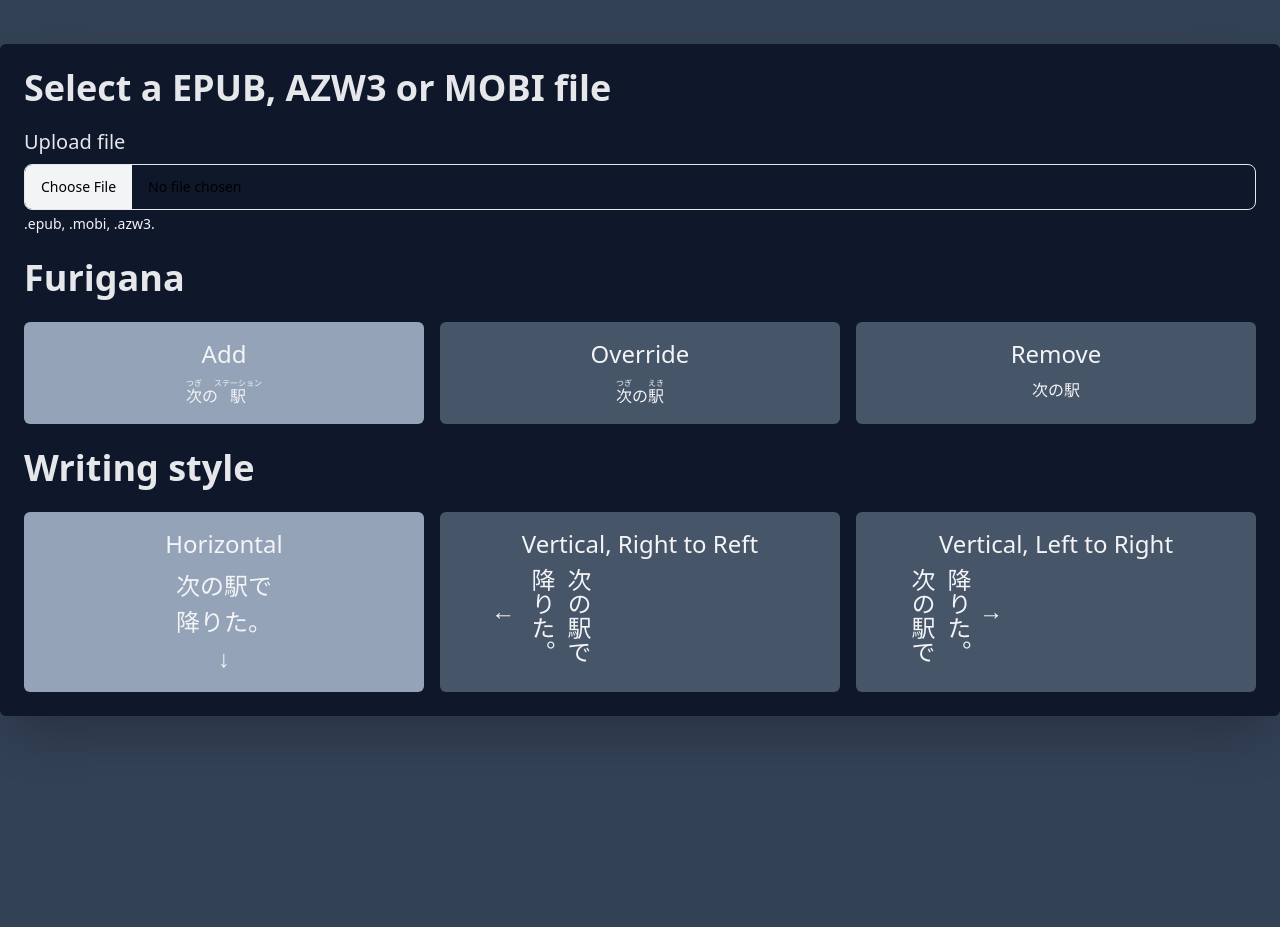
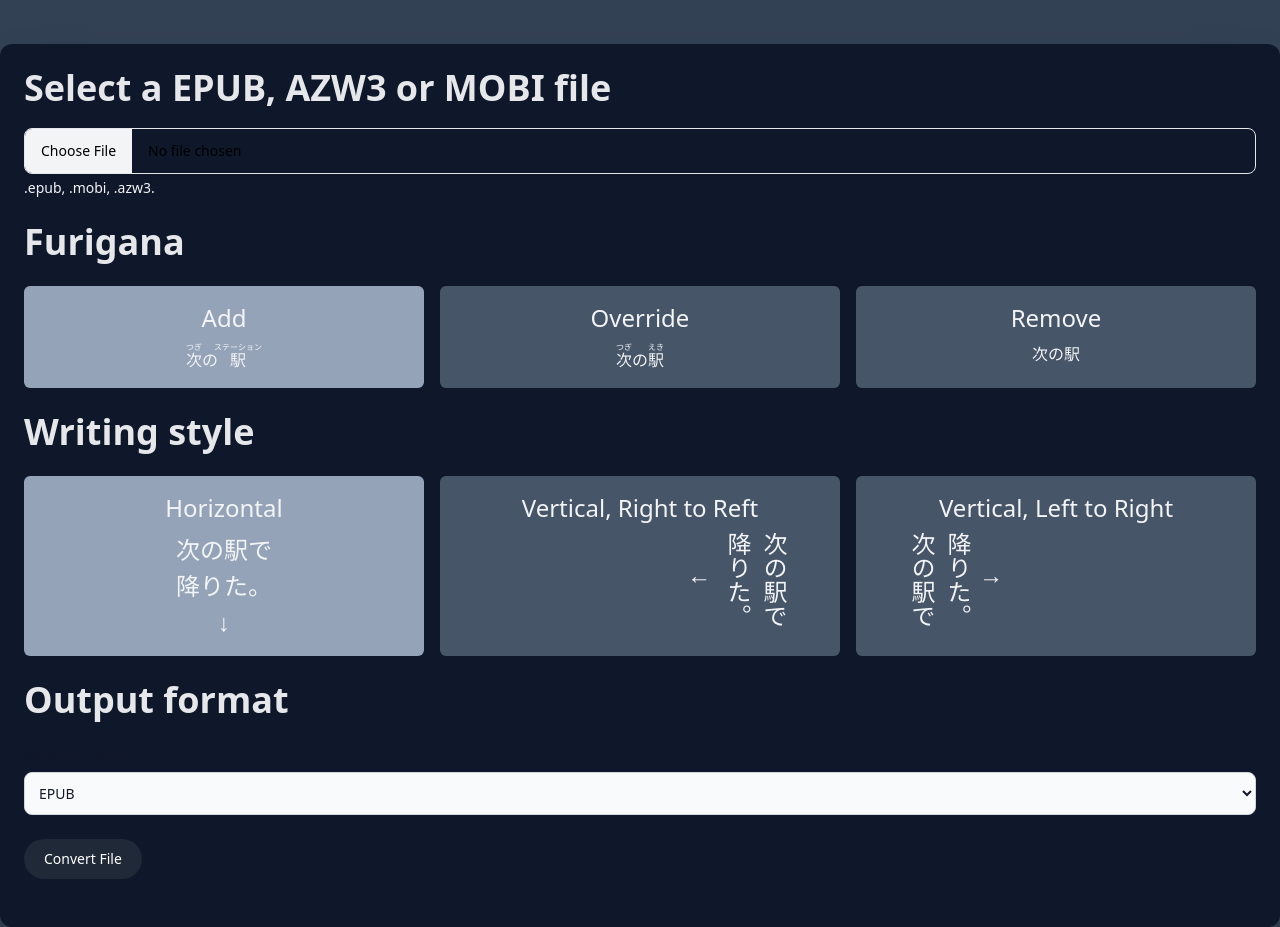
Before and after one commit to paulandreii/add-furigana-front, a React (Vite) app: page / in a window 1280 px wide. Before the commit the page ends 800 px from the top, so only its background shows below. Built offline with nearby package versions, Linux system fonts and the light colour scheme.

Commit message:
Add output format
Add output format and refactor code.

```diff
--- /dev/null
+++ b/src/components/UI/CustomSelect/CustomSelect.tsx
@@ -0,0 +1,35 @@
+/* eslint-disable @typescript-eslint/no-explicit-any */
+import { ChangeEvent, FC } from 'react';
+import { SelectOption } from '../../../store/model/selectOption';
+
+const CustomSelect: FC<{
+  setValue: (selectedValue: any) => void;
+  optionList: SelectOption[];
+  defaultValue: any;
+}> = (props) => {
+  const onChangeHandler = (event: ChangeEvent<HTMLSelectElement>) => {
+    props.setValue(event.target.value);
+  };
+
+  return (
+    <>
+      <label
+        htmlFor="countries"
+        className="block mb-2 text-sm font-medium text-gray-900 dark:text-white"
+      >
+        Select an option
+      </label>
+      <select
+        id="countries"
+        onChange={onChangeHandler}
+        className="bg-gray-50 border border-gray-300 text-gray-900 text-sm rounded-lg focus:ring-blue-500 focus:border-blue-500 block w-full p-2.5 dark:bg-gray-700 dark:border-gray-600 dark:placeholder-gray-400 dark:text-white dark:focus:ring-blue-500 dark:focus:border-blue-500"
+      >
+        {props.optionList.map((option) => {
+          return <option value={option.key}>{option.value}</option>;
+        })}
+      </select>
+    </>
+  );
+};
+
+export default CustomSelect;
--- a/src/components/UI/FileUpload/FileUpload.tsx
+++ b/src/components/UI/FileUpload/FileUpload.tsx
@@ -1,24 +1,39 @@
-import React from 'react';
+import { ChangeEvent, FC } from 'react';
 
-const FileUpload: React.FC = () => {
+const FileUpload: FC<{ setFile: (file: File) => void; showError: boolean }> = (
+  props
+) => {
+  const onChangeHandler = (event: ChangeEvent<HTMLInputElement>) => {
+    const file = event.target.files?.[0];
+
+    if (!file) return;
+
+    const acceptedExtensions = ['.mobi', '.azw3', '.epub'];
+    const fileExtension = file.name
+      .substring(file.name.lastIndexOf('.'))
+      .toLowerCase();
+
+    if (!acceptedExtensions.includes(fileExtension)) return;
+    props.setFile(file);
+  };
+
   return (
     <>
       <div className="mt-5 mb-5">
-        <label
-          className="block mb-2 text-xl font-medium text-gray-200"
-          htmlFor="file_input"
-        >
-          Upload file
-        </label>
         <input
           type="file"
-          name="file-input-medium"
-          id="file-input-medium"
+          name="ebook-file"
+          id="ebook-file"
+          accept=".mobi,.azw3,.epub"
+          onChange={onChangeHandler}
           className="block w-full border border-gray-200 shadow-sm rounded-lg text-sm focus:z-10 focus:border-blue-500 focus:ring-blue-500 disabled:opacity-50 disabled:pointer-events-none dark:bg-slate-900 dark:border-gray-700 dark:text-gray-100 dark:focus:outline-none dark:focus:ring-1 dark:focus:ring-gray-600file:bg-gray-50 file:border-0 file:bg-gray-100 file:me-4 file:py-3 file:px-4 dark:file:bg-gray-700 dark:file:text-gray-100 file:cursor-pointer file:transition ease-in-out duration-300 hover:file:bg-gray-600"
         />
         <p className="mt-1 text-sm text-gray-100" id="file_input_help">
           .epub, .mobi, .azw3.
         </p>
+        {props.showError && (
+          <p className="mt-2 text-red-600">You must upload a file!</p>
+        )}
       </div>
     </>
   );
--- a/src/components/furiganalyser/Furiganalyser.tsx
+++ b/src/components/furiganalyser/Furiganalyser.tsx
@@ -1,112 +1,45 @@
-import React, { useContext } from 'react';
+import React, { useContext, useState } from 'react';
 import FileUpload from '../UI/FileUpload/FileUpload';
 import TypeSelector from './furiganaTypeSelector/TypeSelector';
 import { FuriganalyserContext } from '../../store/furiganalyser.context';
 import { TypeSelectorContent } from '../../store/model/typeSelectorContent';
 
 import classes from './Furiganalyser.module.css';
+import CustomSelect from '../UI/CustomSelect/CustomSelect';
+import {
+  getFuriganaSelectorOptions,
+  getOutputFormatOptions,
+  getWritingStyleOptions,
+} from '../../store/helpers/furiganaContextHelper';
 
 const Furiganalyser: React.FC = () => {
+  const [showError, setShowError] = useState(false);
+
   const furiganalyserContext = useContext(FuriganalyserContext);
-  const furiganaSelectorContent: TypeSelectorContent[] = [
-    {
-      tile: 'Add',
-      containerValue: 'Add',
-      updateFn: furiganalyserContext.setFuriganaStyle,
-      typeOfStyle: furiganalyserContext.furiganaStyle,
-      innerContent: (
-        <>
-          <ruby>
-            次<rt>つぎ</rt>
-          </ruby>
-          の
-          <ruby>
-            駅<rt>ステーション</rt>
-          </ruby>
-        </>
-      ),
-    },
-    {
-      tile: 'Override',
-      containerValue: 'Override',
-      updateFn: furiganalyserContext.setFuriganaStyle,
-      typeOfStyle: furiganalyserContext.furiganaStyle,
-      innerContent: (
-        <>
-          <ruby>
-            次<rt>つぎ</rt>
-          </ruby>
-          の
-          <ruby>
-            駅<rt>えき</rt>
-          </ruby>
-        </>
-      ),
-    },
-    {
-      tile: 'Remove',
-      containerValue: 'Remove',
-      updateFn: furiganalyserContext.setFuriganaStyle,
-      typeOfStyle: furiganalyserContext.furiganaStyle,
-      innerContent: <>次の駅</>,
-    },
-  ];
+  const furiganaSelectorContent: TypeSelectorContent[] =
+    getFuriganaSelectorOptions(furiganalyserContext);
 
-  const writingSelectorContent: TypeSelectorContent[] = [
-    {
-      tile: 'Horizontal',
-      containerValue: 'Horizontal',
-      updateFn: furiganalyserContext.setWritingStyle,
-      typeOfStyle: furiganalyserContext.writingStyle,
-      innerContent: (
-        <>
-          <div className={classes.horizontal}>
-            <p>次の駅で</p>
-            <p>降りた。</p>
-            <p>↓</p>
-          </div>
-        </>
-      ),
-    },
-    {
-      tile: 'Vertical, Right to Reft',
-      containerValue: 'VerticalRL',
-      updateFn: furiganalyserContext.setWritingStyle,
-      typeOfStyle: furiganalyserContext.writingStyle,
-      innerContent: (
-        <>
-          <div className={classes.verticalRL}>
-            <p>次の駅で</p>
-            <p>降りた。</p>
-            <p>↓</p>
-          </div>
-        </>
-      ),
-    },
-    {
-      tile: 'Vertical, Left to Right',
-      containerValue: 'VerticalLR',
-      updateFn: furiganalyserContext.setWritingStyle,
-      typeOfStyle: furiganalyserContext.writingStyle,
-      innerContent: (
-        <>
-          <div className={classes.verticalLR}>
-            <p>次の駅で</p>
-            <p>降りた。</p>
-            <p>↑</p>
-          </div>
-        </>
-      ),
-    },
-  ];
+  const writingSelectorContent: TypeSelectorContent[] = getWritingStyleOptions(
+    furiganalyserContext,
+    classes
+  );
+
+  const options = getOutputFormatOptions();
+
+  const convertFileHandler = () => {
+    if (!furiganalyserContext.ebook) setShowError(true);
+  };
 
   return (
     <>
-      <section className="container mx-auto px-6 py-6 shadow-2xl mt-11 rounded-md bg-slate-900 relative">
+      <section className="container mx-auto px-6 py-6 shadow-2xl mt-11 rounded-xl bg-slate-900 relative">
         <h1 className="font-semibold text-4xl text-gray-200">
           Select a EPUB, AZW3 or MOBI file
         </h1>
-        <FileUpload />
+        <FileUpload
+          showError={showError}
+          setFile={furiganalyserContext.setFile}
+        />
         <h1 className="font-semibold mt-6 mb-6 text-4xl text-gray-200">
           Furigana
         </h1>
@@ -115,6 +48,21 @@
           Writing style
         </h1>
         <TypeSelector selectionArray={writingSelectorContent} />
+        <h1 className="font-semibold mt-6 mb-6 text-4xl text-gray-200">
+          Output format
+        </h1>
+        <CustomSelect
+          optionList={options}
+          defaultValue={furiganalyserContext.outputFormat}
+          setValue={furiganalyserContext.setOutputFormat}
+        />
+        <button
+          type="button"
+          onClick={convertFileHandler}
+          className="text-white bg-gray-800 hover:bg-gray-900 focus:outline-none focus:ring-4 focus:ring-gray-300 font-medium rounded-full text-sm px-5 py-2.5 me-2 mt-6 mb-6 dark:bg-gray-800 dark:hover:bg-gray-700 dark:focus:ring-gray-700 dark:border-gray-700"
+        >
+          Convert File
+        </button>
       </section>
     </>
   );
--- a/src/store/furiganalyser.context.tsx
+++ b/src/store/furiganalyser.context.tsx
@@ -3,8 +3,8 @@
 import { WritingStyle } from './model/writingStyle';
 import { OutputFormat } from './model/outputFormat';
 
-type FuriganalyserContextObj = {
-  file: File | undefined;
+export type FuriganalyserContextObj = {
+  ebook: File | undefined;
   furiganaStyle: FuriganaStyle;
   writingStyle: WritingStyle;
   outputFormat: OutputFormat;
@@ -16,10 +16,10 @@
 
 export const FuriganalyserContext =
   React.createContext<FuriganalyserContextObj>({
-    file: undefined,
+    ebook: undefined,
     furiganaStyle: 'Add',
     writingStyle: 'Horizontal',
-    outputFormat: 'EPUB',
+    outputFormat: 'epub',
     setFile: () => {
       return;
     },
@@ -36,7 +36,7 @@
   const [file, setFile] = useState<File>();
   const [furiganaStyle, setFuriganaStyle] = useState<FuriganaStyle>('Add');
   const [writingStyle, setWritingStyle] = useState<WritingStyle>('Horizontal');
-  const [outputFormat, setOutputFormat] = useState<OutputFormat>('EPUB');
+  const [outputFormat, setOutputFormat] = useState<OutputFormat>('epub');
 
   const setFileHandler = (file: File | undefined) => {
     setFile(file);
@@ -52,10 +52,11 @@
 
   const setOutputFormatHandler = (outputFormat: OutputFormat) => {
     setOutputFormat(outputFormat);
+    console.log(outputFormat);
   };
 
   const contextValue: FuriganalyserContextObj = {
-    file: file,
+    ebook: file,
     furiganaStyle: furiganaStyle,
     writingStyle: writingStyle,
     outputFormat: outputFormat,
--- /dev/null
+++ b/src/store/helpers/furiganaContextHelper.tsx
@@ -0,0 +1,121 @@
+import { FuriganalyserContextObj } from '../furiganalyser.context';
+import { TypeSelectorContent } from '../model/typeSelectorContent';
+
+export function getFuriganaSelectorOptions(
+  furiganalyserContext: FuriganalyserContextObj
+) {
+  const furiganaSelectorContent: TypeSelectorContent[] = [
+    {
+      tile: 'Add',
+      containerValue: 'Add',
+      updateFn: furiganalyserContext.setFuriganaStyle,
+      typeOfStyle: furiganalyserContext.furiganaStyle,
+      innerContent: (
+        <>
+          <ruby>
+            次<rt>つぎ</rt>
+          </ruby>
+          の
+          <ruby>
+            駅<rt>ステーション</rt>
+          </ruby>
+        </>
+      ),
+    },
+    {
+      tile: 'Override',
+      containerValue: 'Override',
+      updateFn: furiganalyserContext.setFuriganaStyle,
+      typeOfStyle: furiganalyserContext.furiganaStyle,
+      innerContent: (
+        <>
+          <ruby>
+            次<rt>つぎ</rt>
+          </ruby>
+          の
+          <ruby>
+            駅<rt>えき</rt>
+          </ruby>
+        </>
+      ),
+    },
+    {
+      tile: 'Remove',
+      containerValue: 'Remove',
+      updateFn: furiganalyserContext.setFuriganaStyle,
+      typeOfStyle: furiganalyserContext.furiganaStyle,
+      innerContent: <>次の駅</>,
+    },
+  ];
+
+  return furiganaSelectorContent;
+}
+
+export function getWritingStyleOptions(
+  furiganalyserContext: FuriganalyserContextObj,
+  classes: CSSModuleClasses
+) {
+  const writingSelectorContent: TypeSelectorContent[] = [
+    {
+      tile: 'Horizontal',
+      containerValue: 'Horizontal',
+      updateFn: furiganalyserContext.setWritingStyle,
+      typeOfStyle: furiganalyserContext.writingStyle,
+      innerContent: (
+        <>
+          <div className={classes.horizontal}>
+            <p>次の駅で</p>
+            <p>降りた。</p>
+            <p>↓</p>
+          </div>
+        </>
+      ),
+    },
+    {
+      tile: 'Vertical, Right to Reft',
+      containerValue: 'VerticalRL',
+      updateFn: furiganalyserContext.setWritingStyle,
+      typeOfStyle: furiganalyserContext.writingStyle,
+      innerContent: (
+        <>
+          <div className="flex justify-end">
+            <div className={classes.verticalRL}>
+              <p>次の駅で</p>
+              <p>降りた。</p>
+              <p>↓</p>
+            </div>
+          </div>
+        </>
+      ),
+    },
+    {
+      tile: 'Vertical, Left to Right',
+      containerValue: 'VerticalLR',
+      updateFn: furiganalyserContext.setWritingStyle,
+      typeOfStyle: furiganalyserContext.writingStyle,
+      innerContent: (
+        <>
+          <div className={classes.verticalLR}>
+            <p>次の駅で</p>
+            <p>降りた。</p>
+            <p>↑</p>
+          </div>
+        </>
+      ),
+    },
+  ];
+
+  return writingSelectorContent;
+}
+
+export function getOutputFormatOptions() {
+  return [
+    { key: 'epub', value: 'EPUB' },
+    { key: 'azw3', value: 'AZW3' },
+    { key: 'mobi', value: 'MOBI' },
+    { key: 'many_txt', value: 'Many text files (one per book part)' },
+    { key: 'single_txt', value: 'Single text file' },
+    { key: 'apkg', value: 'Anki Deck (each sentence as a card)' },
+    { key: 'html', value: 'HTML (readable in web browser)' },
+  ];
+}
--- a/src/store/model/outputFormat.ts
+++ b/src/store/model/outputFormat.ts
@@ -1,7 +1,8 @@
 export type OutputFormat =
-  | 'EPUB'
-  | 'AZW3'
-  | 'MOBI'
-  | 'SingleText'
-  | 'ANKI'
-  | 'HTML';
+  | 'epub'
+  | 'azw3'
+  | 'mobi'
+  | 'many_txt'
+  | 'single_txt'
+  | 'apkg'
+  | 'html';
--- /dev/null
+++ b/src/store/model/selectOption.ts
@@ -0,0 +1,4 @@
+export type SelectOption = {
+  key: string | number;
+  value: string | number;
+};
--- a/src/store/model/typeSelectorData.ts
+++ b/src/store/model/typeSelectorData.ts
@@ -1,3 +1,4 @@
+/* eslint-disable @typescript-eslint/no-explicit-any */
 import { FuriganaStyle } from './furiganaStyle';
 import { WritingStyle } from './writingStyle';
 
```
